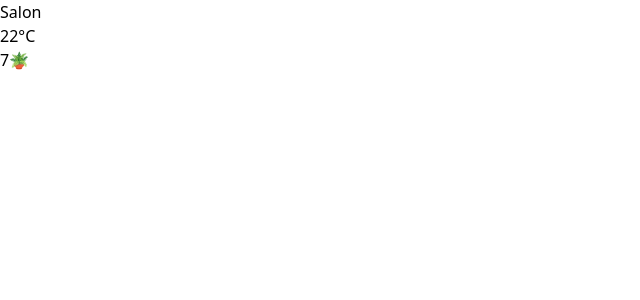
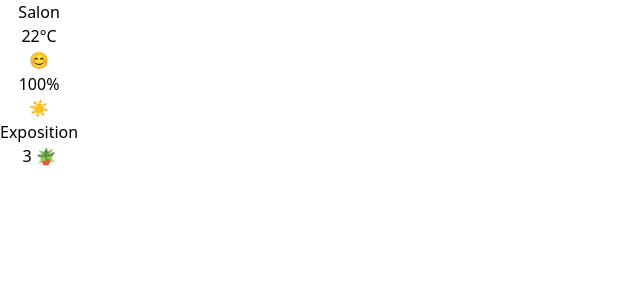
Before and after one commit to Zareon-Feryel/components-lib, a React (Vite) app: page / in a window 1280 px wide. Shown: the top 300 px of the page, without its empty margins (0-640 px from the left). Built offline with nearby package versions, Linux system fonts and the light colour scheme.

Commit message:
add: props to card component

```diff
--- a/src/App.tsx
+++ b/src/App.tsx
@@ -1,12 +1,24 @@
 import Card from './Components/Molecules/Card.tsx';
 
-function App() {
+const roomInformation = [
+	{ text: '100%', icon: '😊' },
+	{ text: 'Exposition', icon: '☀️️' },
+];
 
-  return (
-    <div className="w-screen h-screen bg-gray-100 p-10">
-        <Card title="Salon" topRightText="22°C"/>
-    </div>
-  )
+const plantsQuantity = { text: '3', icon: '🪴' };
+
+function App () {
+
+	return (
+		<div className="w-screen h-screen bg-gray-100 p-10">
+			<Card title="Salon"
+				  topRightText="22°C"
+				  informations={roomInformation}
+				  bottomRightCard={plantsQuantity}
+				  functionOnClick={() => console.log('click')}
+			/>
+		</div>
+	);
 }
 
-export default App
+export default App;
--- a/src/Components/Molecules/Card.tsx
+++ b/src/Components/Molecules/Card.tsx
@@ -1,20 +1,39 @@
+import { getUniqueID } from '../../Helpers/UniqueId.Helper.ts';
+
+interface ITextWithIcon {
+	text: string;
+	icon: string;
+}
+
 interface Props {
 	title?: string;
 	topRightText?: string;
+	informations?: ITextWithIcon[];
+	bottomRightCard?: ITextWithIcon;
+	functionOnClick?: () => void;
 }
 
-const Card = ({ title, topRightText }: Readonly<Props>) => {
+const Card = ({ title, topRightText, informations, bottomRightCard, functionOnClick }: Readonly<Props>) => {
 	return (
-		<div className="flex flex-col relative h-32 w-64 bg-white overflow-hidden rounded-xl py-3 px-6 shadow-md">
-			<div className="flex justify-between">
+		<button onClick={() => functionOnClick?.()}
+			className="flex flex-col relative h-32 w-64 bg-white overflow-hidden rounded-xl py-3 px-6 shadow-md hover:shadow-lg focus:shadow-lg focus:outline-none transition-shadow duration-300">
+			<div className="flex justify-between w-full">
 				<h3 className="font-semibold text-gray-700">{title}</h3>
 				<p className="text-gray-500">{topRightText}</p>
 			</div>
+			<div className="flex flex-col-reverse gap-1 h-full w-full">
+				{informations?.map((info, index) => (
+					<div key={getUniqueID(info.text, index)} className="flex">
+						<p className="text-gray-500">{info.icon}</p>
+						<p className="text-gray-500">{info.text}</p>
+					</div>
+				))}
+			</div>
 
-			<div className="absolute bottom-0 right-0 py-3 px-6 rounded-tl-xl border-t border-l
-				border-gray-100 transition-shadow shadow-md hover:shadow-inner
-				cursor-pointer duration-500 bg-white"><p>7🪴</p></div>
-		</div>
+			<div className="absolute bottom-0 right-0 py-2 px-4 rounded-tl-xl border-t border-l
+				border-gray-100
+				cursor-pointer duration-500 bg-white"><p>{bottomRightCard?.text} <span className="text-xl">{bottomRightCard?.icon}</span></p></div>
+		</button>
 	);
 };
 
--- /dev/null
+++ b/src/Helpers/UniqueId.Helper.ts
@@ -0,0 +1,25 @@
+/*
+ * Generates a unique ID by transforming properties into a base64 string.
+ * @param str A string that will be converted to base 64
+ * @param properties Additional properties to generate a unique ID
+ */
+export function getUniqueID (str: string, ...properties: (string | number)[]): string {
+	if (!str) {
+		throw new Error('String should not be null, undefined or empty.');
+	}
+
+	const uniqueID = btoa(str);
+	if (!properties || properties.length === 0) {
+		return uniqueID;
+	}
+
+	return properties.reduce<string>((acc, cur): string => {
+		const stringProperty = typeof cur === 'string' ? cur : `${cur}`;
+
+		if (!stringProperty) {
+			return '';
+		}
+
+		return acc + btoa(stringProperty);
+	}, uniqueID);
+}
```
